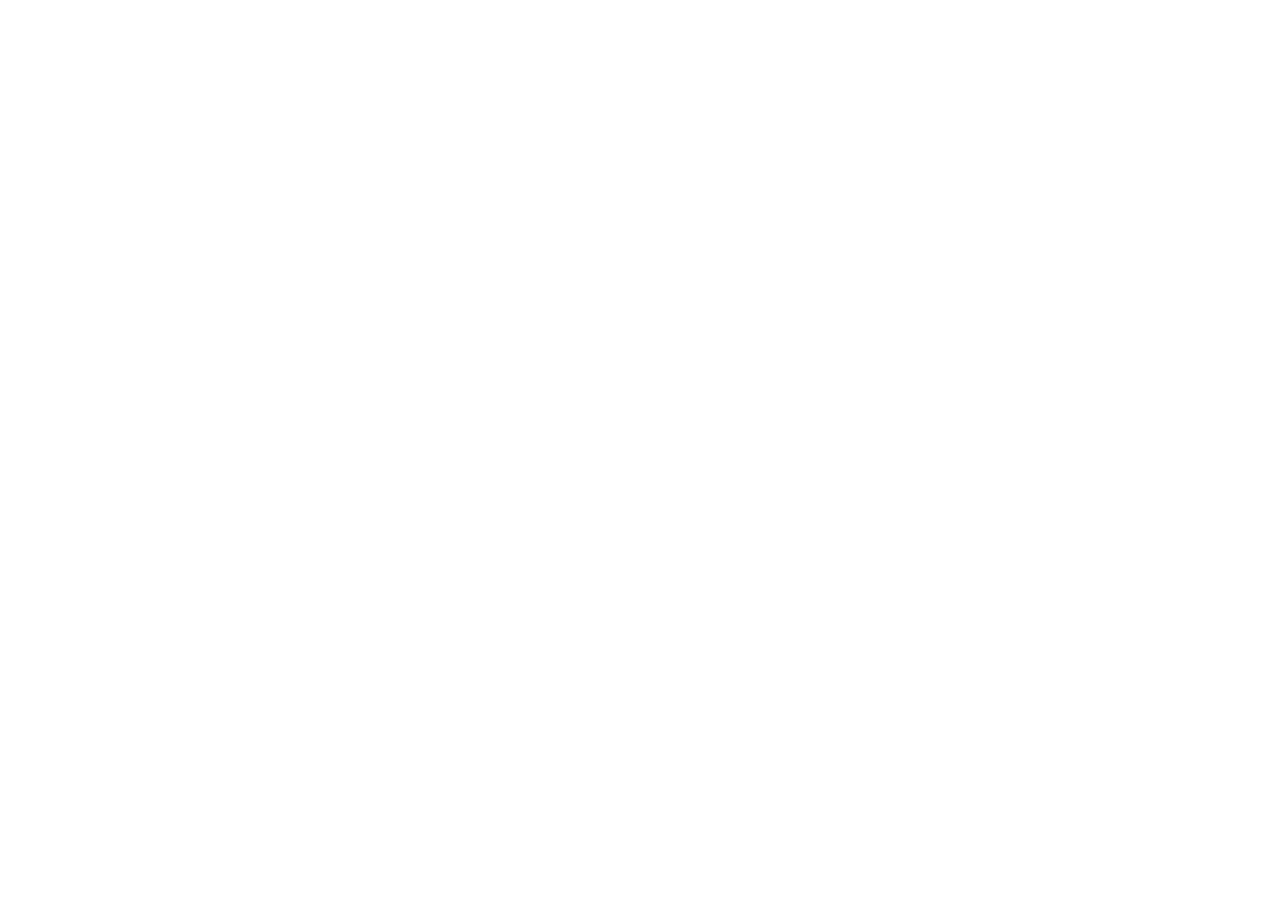
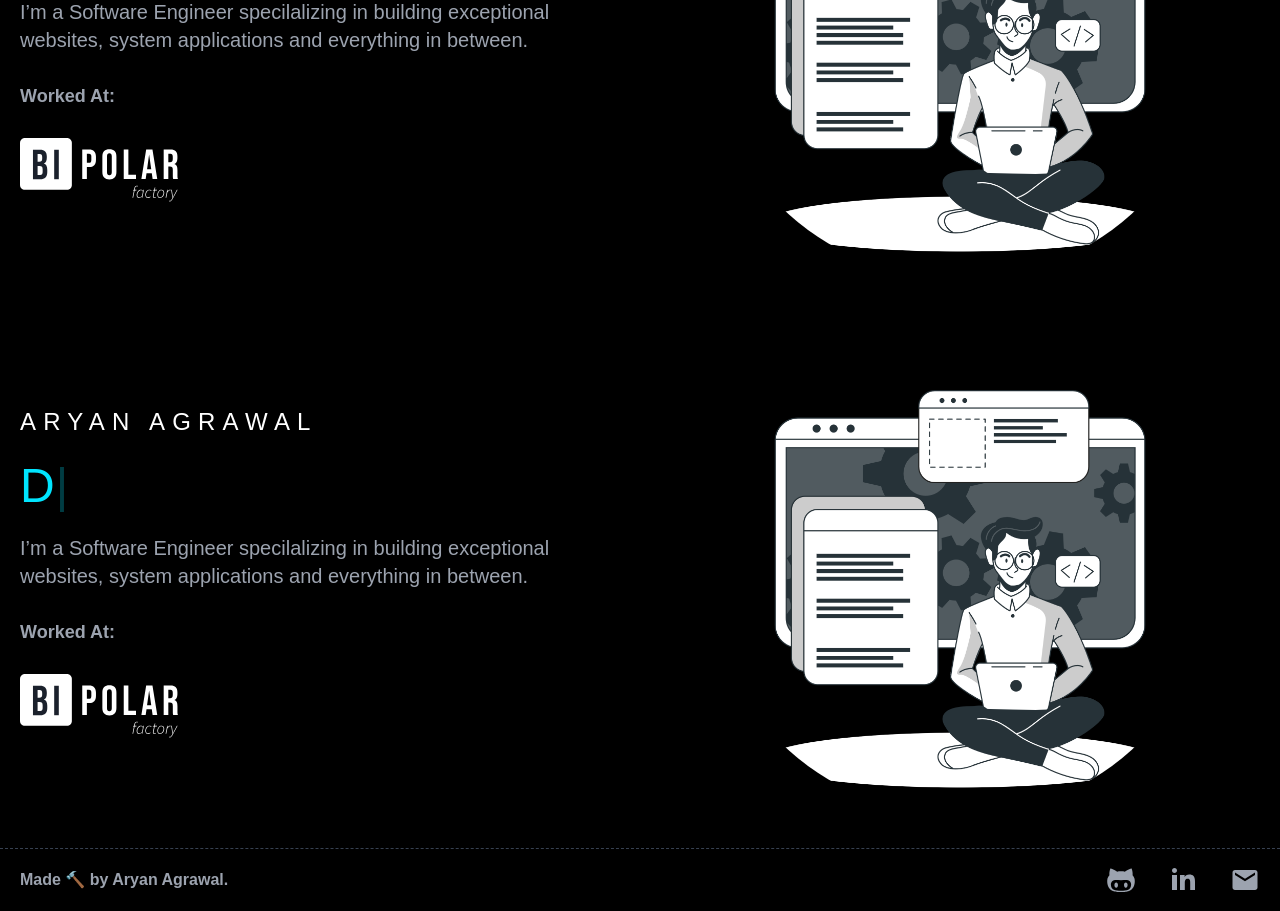
Before and after one commit to aryanagrawal22/portfolio, a Next.js app: page / in a window 1280 px wide. Shown: the part 900-1811 px from the top of the page. Before the commit the page ends 800 px from the top, so only its background shows below. Built offline with nearby package versions, Linux system fonts and the light colour scheme; a web font is replaced by a local one.

Commit message:
Resume & Footer added

```diff
--- a/src/components/Homepage/Intro.jsx
+++ b/src/components/Homepage/Intro.jsx
@@ -4,10 +4,10 @@
 
 export default function Hero() {
   return (
-    <div className=" grid grid-cols-1 lg:grid-cols-2 ">
+    <div className=" grid grid-cols-1 lg:grid-cols-2 mt-6">
       <Fade className="my-auto">
         <div className="my-auto px-5 flex flex-col justify-start md:justify-center lg:justify-start">
-          <h1 className=" mt-2 font-primary text-white text-2xl text-left tracking-[.30em]">
+          <h1 className=" mt-6 font-primary text-white text-2xl text-left tracking-[.30em]">
             ARYAN AGRAWAL
           </h1>
           <div className="mt-6 font-primary font-medium text-[#00e5ff] text-500 text-5xl text-left">
--- /dev/null
+++ b/src/components/Resume/Resume.jsx
@@ -0,0 +1,47 @@
+import { Fade } from "react-awesome-reveal";
+import React from "react";
+
+export default function Resume() {
+  const resumeUrl =
+    "https://drive.google.com/file/d/1ss5qQbSJv9wMSHIuENjJ_ZXzjXW5HI_G/preview";
+  return (
+    <div className="shadow-md max-w-5xl mx-auto mt-16 overflow-hidden rounded-lg divide-gray-800 px-3 ">
+      <div className="h-full rounded-lg">
+        <div className="bg-gray-900 py-6 px-6 flex justify-between items-center rounded-lg ">
+          <Fade>
+            <h1 className="text-gray-300 text-md md:text-lg sm:text-sm font-semibold font-secondary">
+              Resume | Aryan Agrawal
+            </h1>
+          </Fade>
+          <a
+            href="https://drive.google.com/u/1/uc?id=1ss5qQbSJv9wMSHIuENjJ_ZXzjXW5HI_G&export=download"
+            download
+          >
+            <Fade>
+              <div className="flex flex-row bg-[#00e5ff] hover:bg-[#66F0FF] duration-500 font-semibold text-black font-secondary py-2 px-4 rounded-md">
+                <svg
+                  className="fill-current text-black -ml-1 mr-3 h-5 w-5"
+                  xmlns="http://www.w3.org/2000/svg"
+                  viewBox="0 0 20 20"
+                  fill="currentColor"
+                >
+                  <path
+                    fillRule="evenodd"
+                    d="M6 2a2 2 0 00-2 2v12a2 2 0 002 2h8a2 2 0 002-2V7.414A2 2 0 0015.414 6L12 2.586A2 2 0 0010.586 2H6zm5 6a1 1 0 10-2 0v3.586l-1.293-1.293a1 1 0 10-1.414 1.414l3 3a1 1 0 001.414 0l3-3a1 1 0 00-1.414-1.414L11 11.586V8z"
+                    clipRule="evenodd"
+                  ></path>
+                </svg>
+                Download
+              </div>
+            </Fade>
+          </a>
+        </div>
+        <iframe
+          title="Aryan Agrawal | Resume"
+          className="w-full h-screen mx-auto"
+          src={resumeUrl}
+        ></iframe>
+      </div>
+    </div>
+  );
+}
--- /dev/null
+++ b/src/components/Shared/Footer.jsx
@@ -0,0 +1,66 @@
+import Link from "next/link";
+
+export default function Footer() {
+  return (
+    <footer className="relative bottom-0 left-0 w-full px-5 flex flex-col border-dashed border-t border-gray-700 mt-8 py-4 justify-center items-center md:justify-between md:flex-row">
+      <div className="flex space-x-4 md:space-x-8 order-1 md:order-2">
+        <Link href="https://github.com/aryanagrawal22">
+          <a target="_blank" rel="noreferrer">
+            <svg
+              className="circled-icon fill-gray-400 transition duration-500 ease-in-out transform hover:scale-110"
+              xmlns="http://www.w3.org/2000/svg"
+              viewBox="0 0 50 50"
+              width="30px"
+              height="30px"
+            >
+              <path d="M 33 29 C 31.203125 29 30 30.515625 30 33 C 30 35.484375 30.890625 38.046875 33 38 C 35.21875 37.949219 36.019531 35.777344 36 33 C 35.984375 30.515625 34.792969 29 33 29 Z M 44.261719 17.066406 C 44.535156 15.722656 44.652344 10.964844 42.679688 6 C 42.679688 6 38.148438 6.496094 31.296875 11.199219 C 29.863281 10.800781 27.429688 10.601563 25 10.601563 C 22.570313 10.601563 20.140625 10.800781 18.699219 11.195313 C 11.851563 6.496094 7.324219 6 7.324219 6 C 5.347656 10.964844 5.445313 15.609375 5.738281 17.066406 C 3.417969 19.585938 2 22.609375 2 26.742188 C 2 44.707031 16.90625 44.996094 20.667969 44.996094 C 21.519531 44.996094 23.210938 44.996094 25 45 C 26.789063 44.996094 28.484375 44.996094 29.332031 44.996094 C 33.09375 44.996094 48 44.707031 48 26.742188 C 48 22.609375 46.582031 19.585938 44.261719 17.066406 Z M 25.140625 43 L 25 43 C 15.570313 43 8.15625 41.660156 8.15625 32.496094 C 8.15625 30.300781 8.933594 28.265625 10.773438 26.574219 C 13.84375 23.753906 19.035156 25.246094 24.929688 25.246094 C 24.953125 25.246094 25.050781 25.246094 25.070313 25.246094 C 30.964844 25.246094 36.160156 23.757813 39.230469 26.574219 C 41.070313 28.265625 41.84375 30.300781 41.84375 32.496094 C 41.84375 41.660156 34.570313 43 25.140625 43 Z M 17 29 C 15.207031 29 14 31.015625 14 33.5 C 14 35.984375 15.207031 38 17 38 C 18.796875 38 20 35.984375 20 33.5 C 20 31.015625 18.796875 29 17 29 Z" />
+            </svg>
+          </a>
+        </Link>
+        <Link href="https://www.linkedin.com/in/-aryanagrawal/">
+          <a
+            target="_blank"
+            rel="noreferrer"
+          >
+            <svg
+              className="circled-icon fill-gray-400 transition duration-500 ease-in-out transform hover:scale-110"
+              xmlns="http://www.w3.org/2000/svg"
+              viewBox="0 0 30 30"
+              width="30px"
+              height="30px"
+            >
+              <path d="M9,25H4V10h5V25z M6.501,8C5.118,8,4,6.879,4,5.499S5.12,3,6.501,3C7.879,3,9,4.121,9,5.499C9,6.879,7.879,8,6.501,8z M27,25h-4.807v-7.3c0-1.741-0.033-3.98-2.499-3.98c-2.503,0-2.888,1.896-2.888,3.854V25H12V9.989h4.614v2.051h0.065 c0.642-1.18,2.211-2.424,4.551-2.424c4.87,0,5.77,3.109,5.77,7.151C27,16.767,27,25,27,25z" />
+            </svg>
+          </a>
+        </Link>
+
+        <Link href="mailto:aryanagrawal20023@gmail.com">
+          <a
+            target="_blank"
+            rel="noreferrer"
+          >
+            <svg
+              className="circled-icon fill-gray-400 transition duration-500 ease-in-out transform hover:scale-110"
+              xmlns="http://www.w3.org/2000/svg"
+              viewBox="0 0 24 24"
+              height="30px"
+              width="30px"
+            >
+              <path d="M0 0h24v24H0z" fill="none" />
+              <path d="M20 4H4c-1.1 0-1.99.9-1.99 2L2 18c0 1.1.9 2 2 2h16c1.1 0 2-.9 2-2V6c0-1.1-.9-2-2-2zm0 4l-8 5-8-5V6l8 5 8-5v2z" />
+            </svg>
+          </a>
+        </Link>
+      </div>
+      <div className="mt-4 order-2 md:order-1 md:my-auto md: mr-4">
+        <p className="font-secondary font-semibold text-gray-400 text-md ">
+          Made{" "}
+          <span className="font-thin" role="img" aria-label="emoji">
+            🔨
+          </span>{" "}
+          by Aryan Agrawal.
+        </p>
+      </div>
+    </footer>
+  );
+}
--- a/src/components/Shared/Navbar.jsx
+++ b/src/components/Shared/Navbar.jsx
@@ -33,7 +33,7 @@
   ];
 
   return (
-    <div className="sticky bg-black-900 bg-opacity-80 z-50 top-0 py-4 backdrop-filter backdrop-blur  flex flex-wrap xl:flex-nowrap items-center justify-between px-8 sm:px-6 text-white">
+    <div className="sticky bg-black bg-opacity-80 z-50 top-0 py-4 backdrop-filter backdrop-blur  flex flex-wrap xl:flex-nowrap items-center justify-between px-8 sm:px-6 text-white">
       <Link href="/">
         <img
           src="images/a.png"
--- a/src/pages/index.js
+++ b/src/pages/index.js
@@ -1,4 +1,5 @@
 import Intro from "../components/Homepage/Intro";
+import Footer from "../components/Shared/Footer";
 import NavBar from "../components/Shared/Navbar";
 
 export default function Home() {
@@ -7,6 +8,9 @@
       <div className="container mx-auto max-w-screen-xl">
         <NavBar/>
         <Intro/>
+        <Intro/>
+        <Intro/>
+        <Footer/>
       </div>
     </div>
 
--- /dev/null
+++ b/src/pages/resume/index.jsx
@@ -0,0 +1,15 @@
+import Resume from "../../components/Resume/Resume";
+import Footer from "../../components/Shared/Footer";
+import NavBar from "../../components/Shared/Navbar";
+
+export default function Home() {
+  return (
+    <div className="App bg-black">
+      <div className="container mx-auto max-w-screen-xl">
+        <NavBar/>
+        <Resume/>
+        <Footer/>
+      </div>
+    </div>
+  );
+}
```
